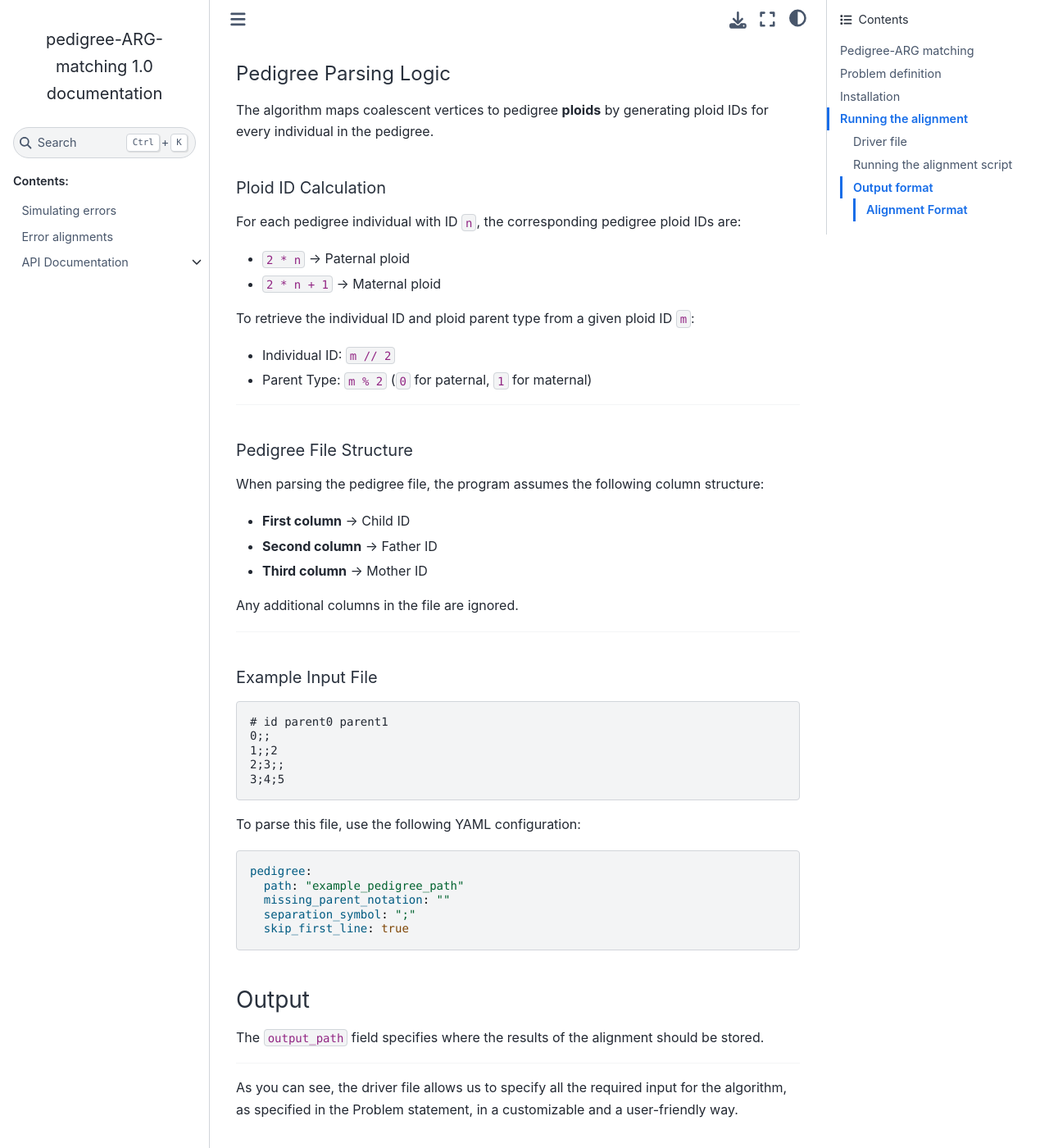
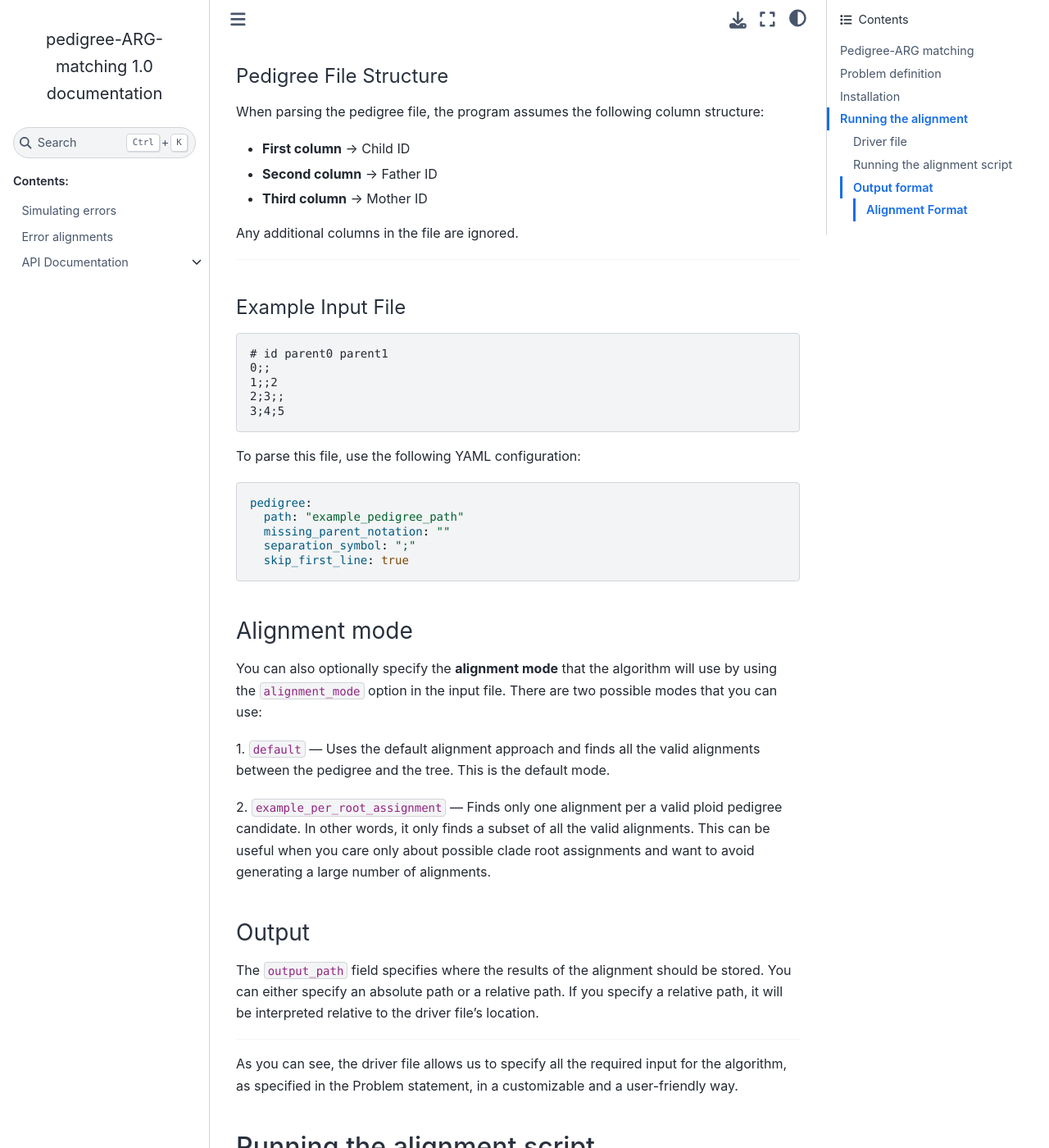
Before and after one commit to gravelLab/pedigree-ARG-matching, a Sphinx documentation site: the page built from docs/source/index.rst, in a window 1280 px wide and 1400 px high, scrolled down 2699 px. Shown: the whole window at 82% size. Built offline with Sphinx 7.4.7 and the Sphinx Book theme 1.1.4, drawn with Linux system fonts in a browser that asks for light colours; some of the changed text lies outside the part shown.

Commit message:
Allow the user specify the running mode in the driver file. Treat the output path relative with regard tothe driver's file location. Update documentation

```diff
--- a/docs/source/index.rst
+++ b/docs/source/index.rst
@@ -66,7 +66,8 @@ The driver file is a YAML file that specifies the input data in the following us
      missing_parent_notation: "-1"
      separation_symbol: " "
      skip_first_line: false
-   output_path: "example"
+   output_path: "example_output"
+   alignment_mode: "default"
 
 
 ~~~~~~~~~~~~~~~~~~~~~~~~~~~~~~~~~~~~
@@ -96,43 +97,23 @@ The ``pedigree`` and ``coalescent_tree`` sections describe the parsing rules use
 
    graph_parsing_rules:
      path: "example_coalescent_tree"
-     missing_parent_notation (optional): "-1"
-     separation_symbol (optional): " "
-     skip_first_line (optional): false
+     missing_parent_notation: "-1"        # (optional)
+     separation_symbol: " "               # (optional)
+     skip_first_line: false               # (optional)
 
 - **path**: Specifies the path to the file to be parsed.
+  The program resolves this path using the following logic:
 
-The program resolves this path using the following logic:
-  1. If the path is an absolute path or a valid relative path from the current working directory (CWD), the file is used directly.
+  1. If the path is an absolute path or a valid relative path from the current working directory (CWD), this file is used directly.
   2. Otherwise, the program treats the path as relative to the driver file's location.
 
 Once the file is located, the program checks for any user-specified parsing rules. Below are the customizable options:
 
-- **missing_parent_notation**: The sequence of characters used to denote an unknown parent. The default value is ``"-1"``.
-- **separation_symbol**: The sequence of characters used to separate the columns in the input file. The default value is ``" "``.
-- **skip_first_line**: Indicates whether the first line in the file should be skipped. This can be useful when the file includes a header. The default value is ``false``.
+- **missing_parent_notation** *(optional)*: The sequence of characters used to denote an unknown parent. The default value is ``"-1"``.
 
-^^^^^^^^^^^^^^^^^^^^^^^^^^^^^^^^^^^
-Pedigree Parsing Logic
-^^^^^^^^^^^^^^^^^^^^^^^^^^^^^^^^^^^
+- **separation_symbol** *(optional)*: The sequence of characters used to separate the columns in the input file. The default value is ``" "``.
 
-The algorithm maps coalescent vertices to pedigree **ploids** by generating ploid IDs for every individual in the pedigree.
-
-""""""""""""""""""""""""""""
-Ploid ID Calculation
-""""""""""""""""""""""""""""
-
-For each pedigree individual with ID ``n``, the corresponding pedigree ploid IDs are:
-
-- ``2 * n`` → Paternal ploid
-- ``2 * n + 1`` → Maternal ploid
-
-To retrieve the individual ID and ploid parent type from a given ploid ID ``m``:
-
-- Individual ID: ``m // 2``
-- Parent Type: ``m % 2`` (``0`` for paternal, ``1`` for maternal)
-
----------------------------------------------------------------
+- **skip_first_line** *(optional)*: Indicates whether the first line in the file should be skipped. This can be useful when the file includes a header. The default value is ``false``.
 
 """"""""""""""""""""""""""""""
 Pedigree File Structure
@@ -172,10 +153,25 @@ To parse this file, use the following YAML configuration:
 
 
 ~~~~~~~~~~~~~~~~~~~~~~~~~~~~~~~~~~~~
+Alignment mode
+~~~~~~~~~~~~~~~~~~~~~~~~~~~~~~~~~~~~
+You can also optionally specify the **alignment mode** that the algorithm will use by using the ``alignment_mode``
+option in the input file. There are two possible modes that you can use:
+
+1. ``default`` — Uses the default alignment approach and finds all the valid alignments between
+the pedigree and the tree. This is the default mode.
+
+2. ``example_per_root_assignment`` — Finds only one alignment per a valid ploid pedigree candidate. In other words,
+it only finds a subset of all the valid alignments. This can be useful when you care only about possible clade root
+assignments and want to avoid generating a large number of alignments.
+
+~~~~~~~~~~~~~~~~~~~~~~~~~~~~~~~~~~~~
 Output
 ~~~~~~~~~~~~~~~~~~~~~~~~~~~~~~~~~~~~
 
-The ``output_path`` field specifies where the results of the alignment should be stored.
+The ``output_path`` field specifies where the results of the alignment should be stored. You can either specify an
+absolute path or a relative path. If you specify a relative path, it will be interpreted relative to the
+driver file's location.
 
 ---------------------------------------------------------------
 
@@ -264,15 +260,14 @@ Alignment Format
 Each alignment result is stored as a separate plain text file with a simple structure.
 The file consists of two sections:
 
-1. **Statistical Data** – A block containing relevant statistics.
-2. **Alignment Data** – A mapping of coalescent vertex IDs to pedigree ploid IDs.
+1. **Statistical Data** — A block containing relevant statistics.
+2. **Alignment Data** — A mapping of coalescent vertex IDs to pedigree ploid IDs.
 
-The alignment data follows the format ``{coalescent_vertex_id}: {pedigree_ploid_id}``
+The alignment data follows the format ``{coalescent_vertex_id}: {pedigree_individual_id}{ploid_type}``
 
-- **coalescent_vertex_id** – The coalescent vertex ID.
-- **pedigree_ploid_id** – The ploid ID to which the coalescent vertex is mapped.
-
-For details on how pedigree ploid IDs are generated, refer to the :ref:`Ploid ID Calculation`.
+- **coalescent_vertex_id** — The coalescent vertex ID.
+- **pedigree_individual_id** — The individual's ID to which the coalescent vertex is mapped.
+- **ploid_type** — The ploid type.
 
 **Example File Structure:**
 
```
Also changed, not shown: other parts of docs/source/index.rst (+6 -12 lines), 5 other files.
